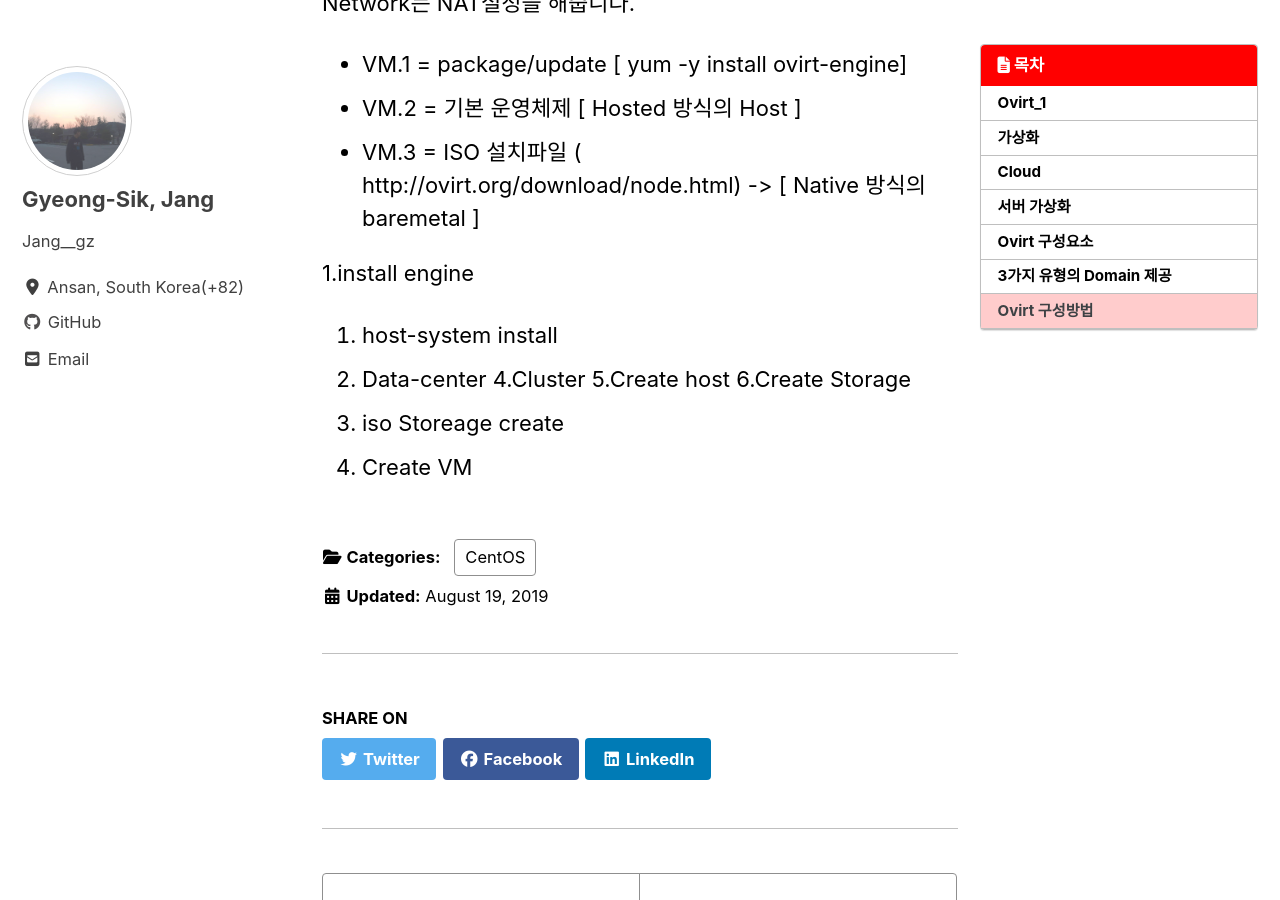
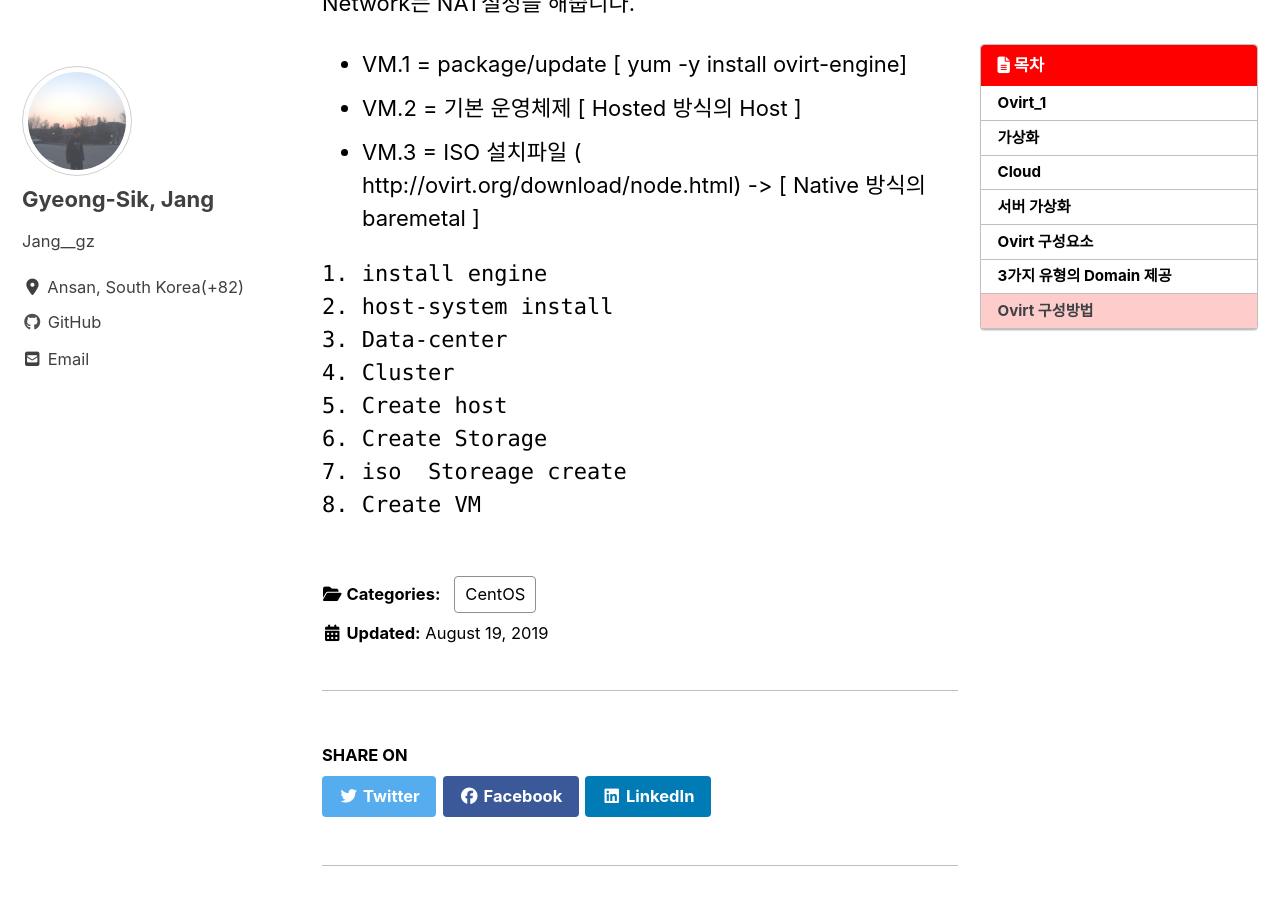
Before and after one commit to JangGyeongSik/JangGyeongSik.github.io, a Jekyll site: the page built from _posts/2019-08-19-Ovirt_1_post.md, in a window 1280 px wide and 900 px high, scrolled down 1803 px. Built offline with Jekyll 4.4.1, drawn with Linux system fonts in a browser that asks for light colours; cached includes are drawn as plain includes; nearby versions of some CDN libraries.

Commit message:
Update 2019-08-19-Ovirt_1_post.md

````diff
--- a/_posts/2019-08-19-Ovirt_1_post.md
+++ b/_posts/2019-08-19-Ovirt_1_post.md
@@ -52,11 +52,13 @@ Network는 NAT설정을 해줍니다.
 - VM.2 = 기본 운영체제 [ Hosted 방식의 Host ]
 - VM.3 = ISO 설치파일 ( http://ovirt.org/download/node.html) -> [ Native 방식의 baremetal ]
 
-1.install engine
+```class
+1. install engine
 2. host-system install
 3. Data-center
-4.Cluster
-5.Create host
-6.Create Storage
+4. Cluster
+5. Create host
+6. Create Storage
 7. iso  Storeage create
 8. Create VM
+```
````
